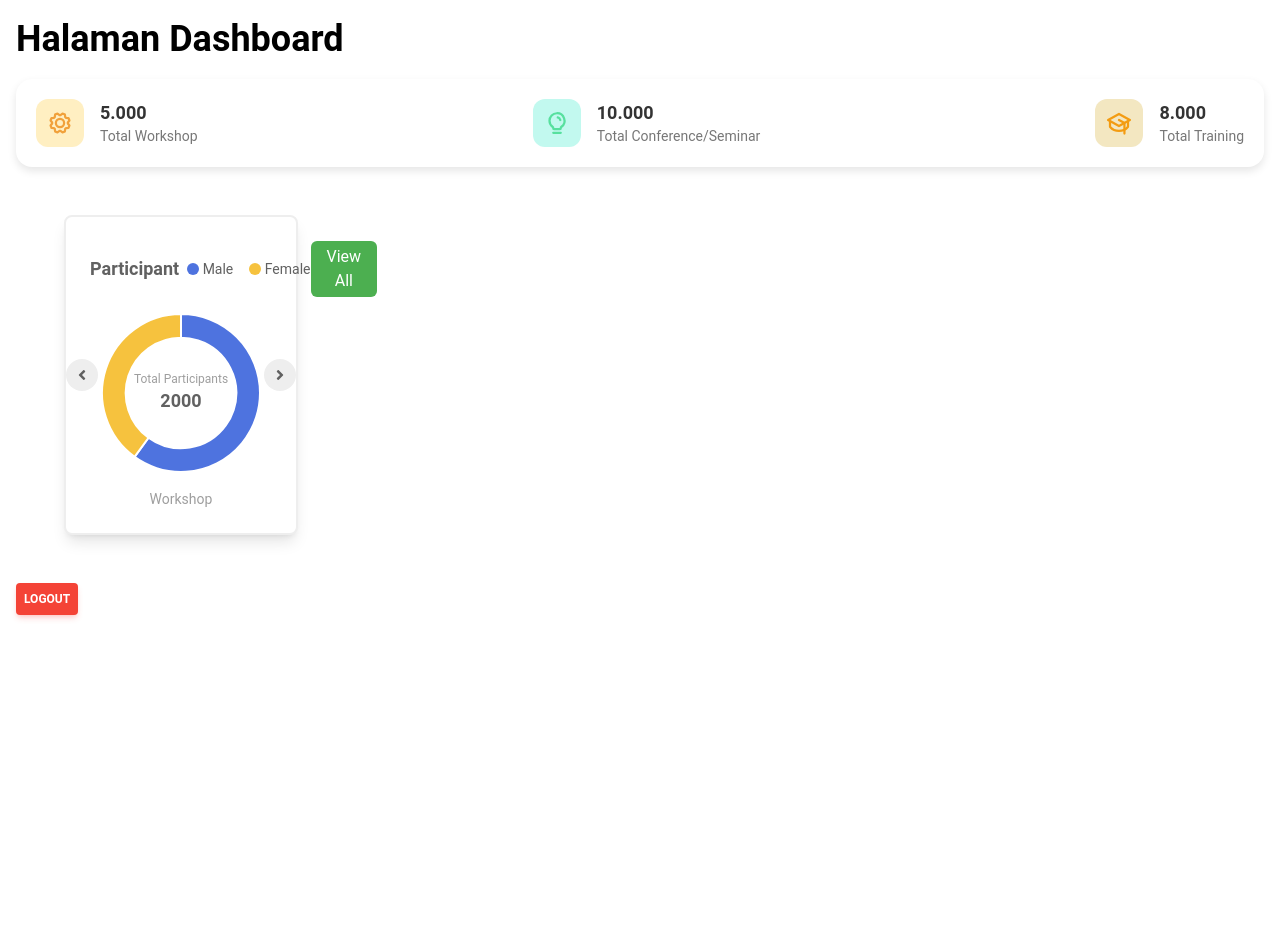
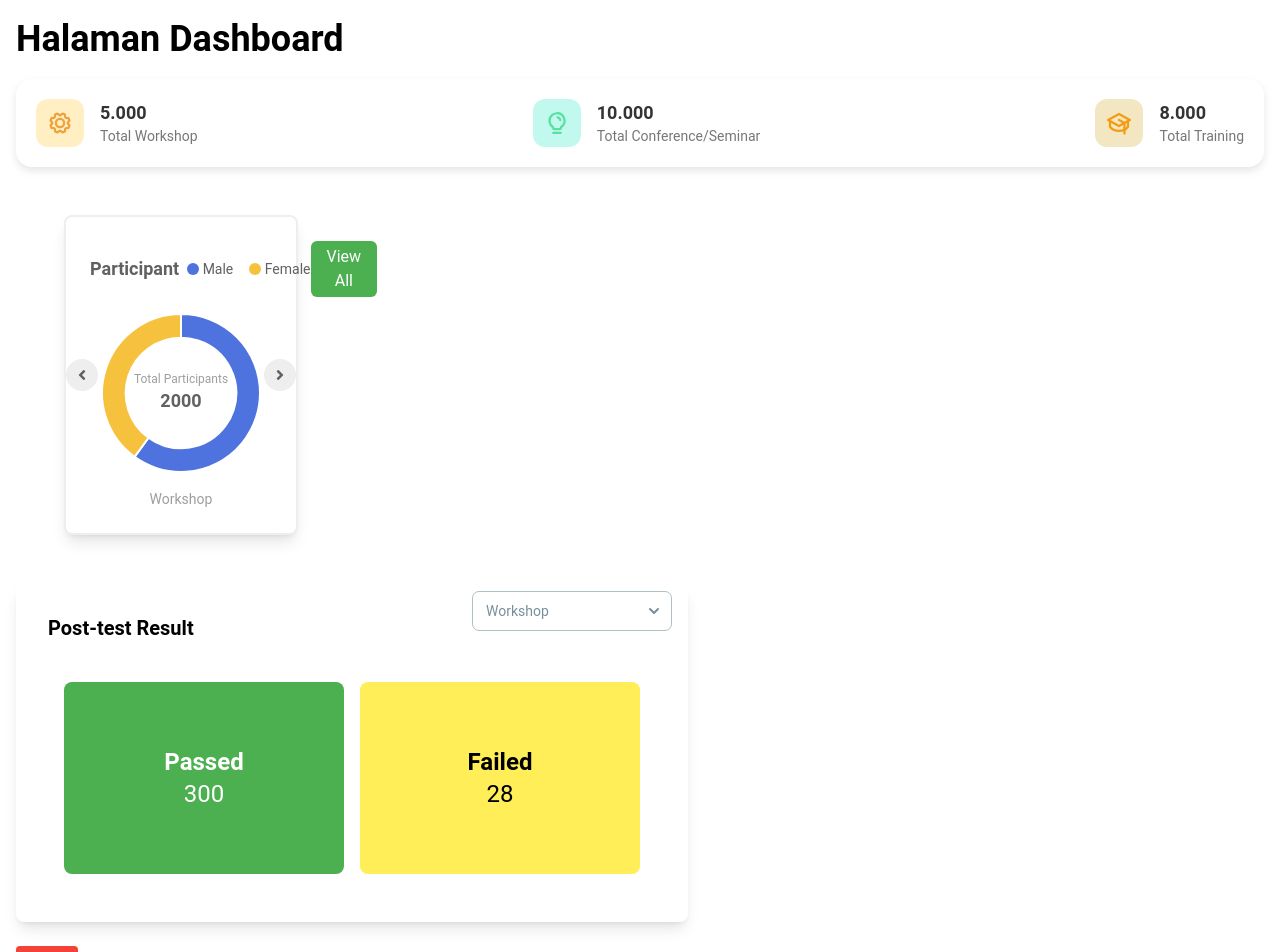
Before and after one commit to alnoviantirs/monev-front-end-main, a React (Vite) app: page /dashboard in a window 1280 px wide. Shown: the top 952 px of the page. Before the commit the page ends 800 px from the top, so only its background shows below. Built offline with nearby package versions, Linux system fonts and the light colour scheme.

Commit message:
Feat : add ResultCard component

```diff
--- /dev/null
+++ b/src/components/atoms/ResultCard.jsx
@@ -0,0 +1,17 @@
+import { Typography } from "@material-tailwind/react";
+
+export const ResultCard = ({ title, value, color }) => {
+    return (
+        <div
+            className={`p-4 rounded-lg w-full flex flex-col items-center`}
+            style={{ backgroundColor: color }}
+        >
+            <Typography variant="small" className="text-white">
+                {title}
+            </Typography>
+            <Typography variant="h3" className="font-bold text-white">
+                {value}
+            </Typography>
+        </div>
+    );
+};
--- /dev/null
+++ b/src/components/molecules/PostTestResultCards.jsx
@@ -0,0 +1,18 @@
+import { ResultCard } from "../atoms/ResultCard";
+
+export const PostTestResultCards = () => {
+    return (
+        <div className="p-4">
+            <div className="grid grid-cols-1 md:grid-cols-2 gap-4">
+                <div className="bg-green-500 rounded-lg p-6 h-48 flex flex-col justify-center items-center">
+                    <h2 className="text-white text-2xl font-semibold">Passed</h2>
+                    <p className="text-white text-2xl">300</p>
+                </div>
+                <div className="bg-yellow-400 rounded-lg p-6 h-48 flex flex-col justify-center items-center">
+                    <h2 className="text-black text-2xl font-semibold">Failed</h2>
+                    <p className="text-black text-2xl">28</p>
+                </div>
+            </div>
+        </div>
+    );
+};
--- /dev/null
+++ b/src/components/organisms/PostTestStats.jsx
@@ -0,0 +1,27 @@
+import { Typography, Select, Option } from "@material-tailwind/react";
+import { PostTestResultCards } from "../molecules/PostTestResultCards";
+
+const DashboardStats = () => {
+    return (
+        <div className="relative p-8 shadow-lg rounded-lg max-w-2xl bg-white">
+            {/* Header */}
+            <Typography variant="h5" className="font-bold mb-6">
+                Post-test Result
+            </Typography>
+
+            {/* Dropdown Select di sebelah kanan pojok */}
+            <div className="absolute top-0 right-0 mt-2 mr-4">
+                <Select label="Workshop" className="w-full">
+                    <Option>Workshop 1</Option>
+                    <Option>Workshop 2</Option>
+                    <Option>Workshop 3</Option>
+                </Select>
+            </div>
+
+            {/* Post-test result cards */}
+            <PostTestResultCards />
+        </div>
+    );
+};
+
+export default DashboardStats;
--- a/src/pages/Dashboard.jsx
+++ b/src/pages/Dashboard.jsx
@@ -17,6 +17,10 @@ const DashboardPage = () => {
             <ChartCard />
         </div>
 
+          <div className="mb-6">
+              <PostTestResultCards />
+          </div>
+
       <Button
         color="red"
         onClick={logoutUser}
```
